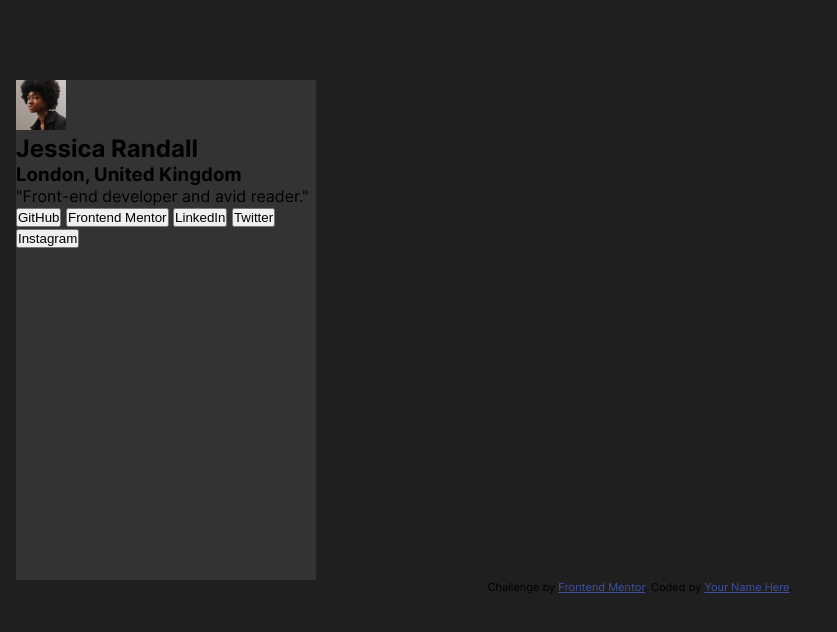
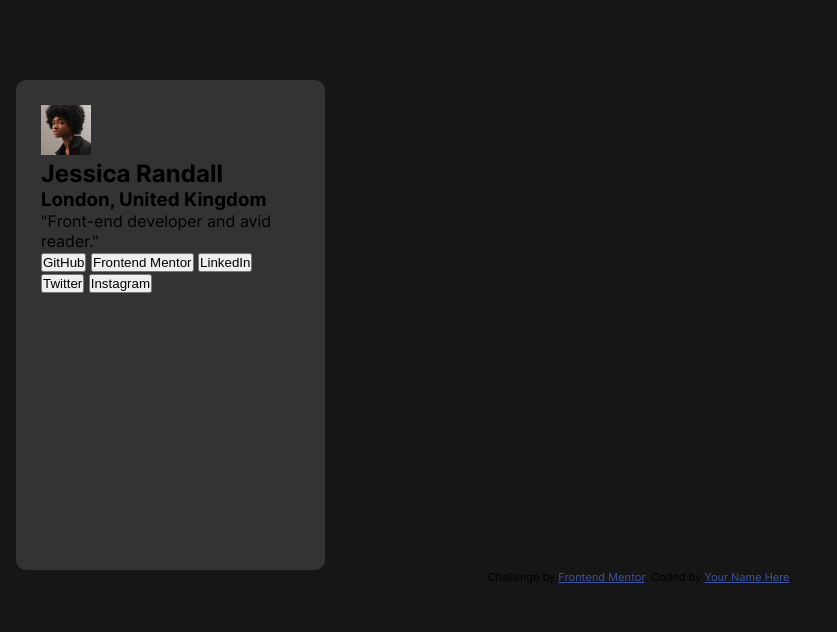
Before and after one commit to elizemike/social-links, a plain HTML site: page index.html in a window 1280 px wide. Shown: the whole page, without its empty margins (0-837 px from the left). Drawn offline with Linux system fonts and the light colour scheme.

Commit message:
Edit CSS file

```diff
--- a/style.css
+++ b/style.css
@@ -8,15 +8,21 @@
     font-family: Inter;
     src: url(assets/fonts/Inter-VariableFont_slnt\,wght.ttf);
 }
+
 body {
-    background-color: #1f1f1f;
+    background-color: #161616;
     padding: 5rem 1rem;
     font-family: Inter;
 }
 
 .card {
     background-color: #333333;
-    width: 300px;
-    height: 500px;
+    width: 309px;
+    height: 490px;
+    border-radius: 10px;
+    padding: 25px;
+}
 
+.info {
+    justify-content: center;
 }
```
